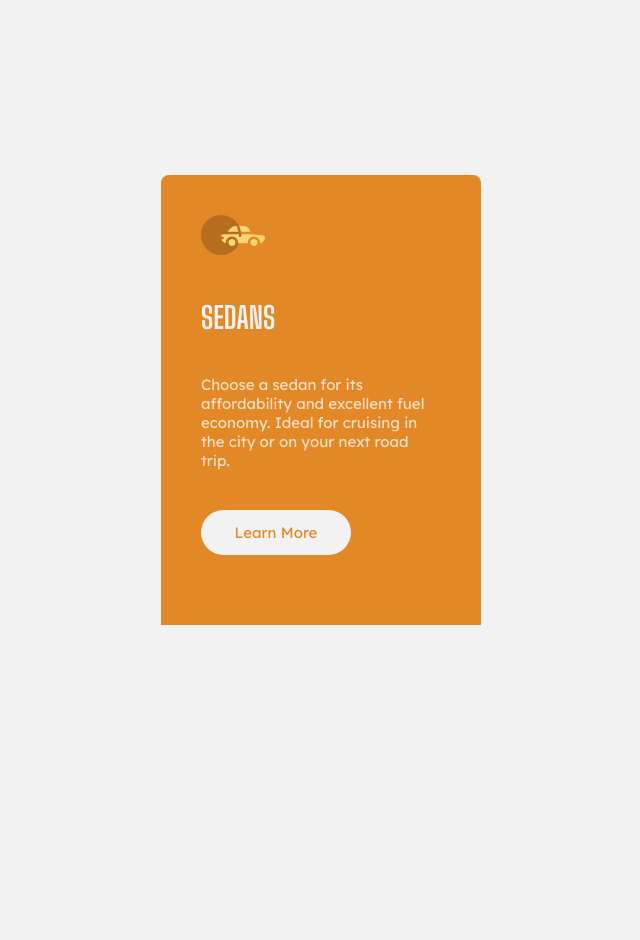
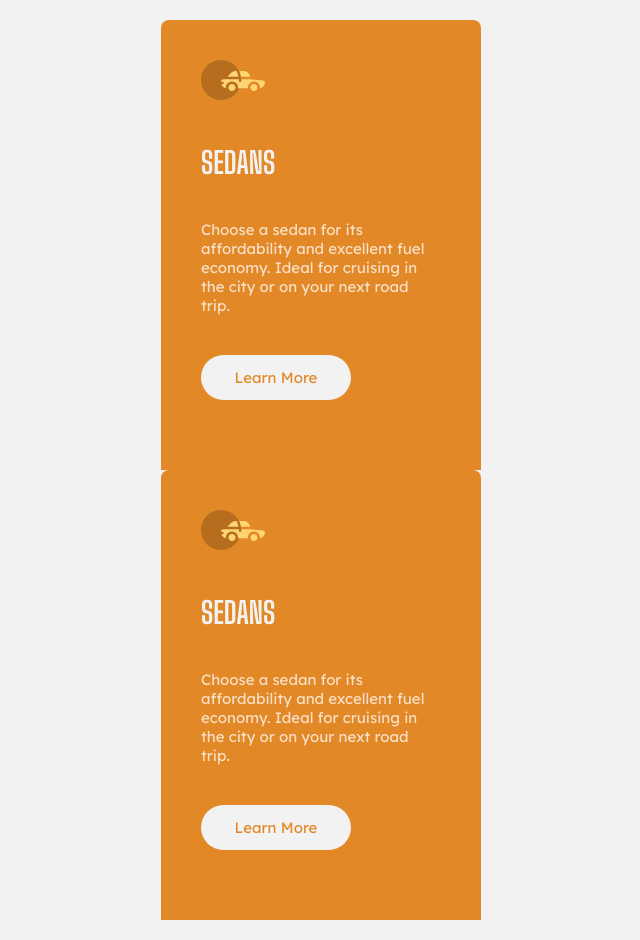
Before and after one commit to jvivesramon/202304-w2ch1-judit-vives, a website: page app/index.html in a window 1280 px wide. Shown: the whole page, without its empty margins (319-959 px from the left). Before the commit the page ends 800 px from the top, so only its background shows below. Drawn offline with nearby package versions, Linux system fonts and the light colour scheme; files that its build step writes are made by us from their sources.

Commit message:
Add second card skeleton

```diff
--- a/app/index.html
+++ b/app/index.html
@@ -25,6 +25,14 @@
         trip.</p>
       <button class="button-section button-section--first">Learn More</button>
     </article>
+    <article class="card-container card-container--first">
+      <img src="images/icon-sedans.svg" width="64" height="40" alt="Sedan icon car">
+      <h2 class="main-title">Sedans</h2>
+      <p>Choose a sedan for its affordability and excellent fuel economy. Ideal for cruising in the city or on your next
+        road
+        trip.</p>
+      <button class="button-section button-section--first">Learn More</button>
+    </article>
   </section>
 </body>
 
```
